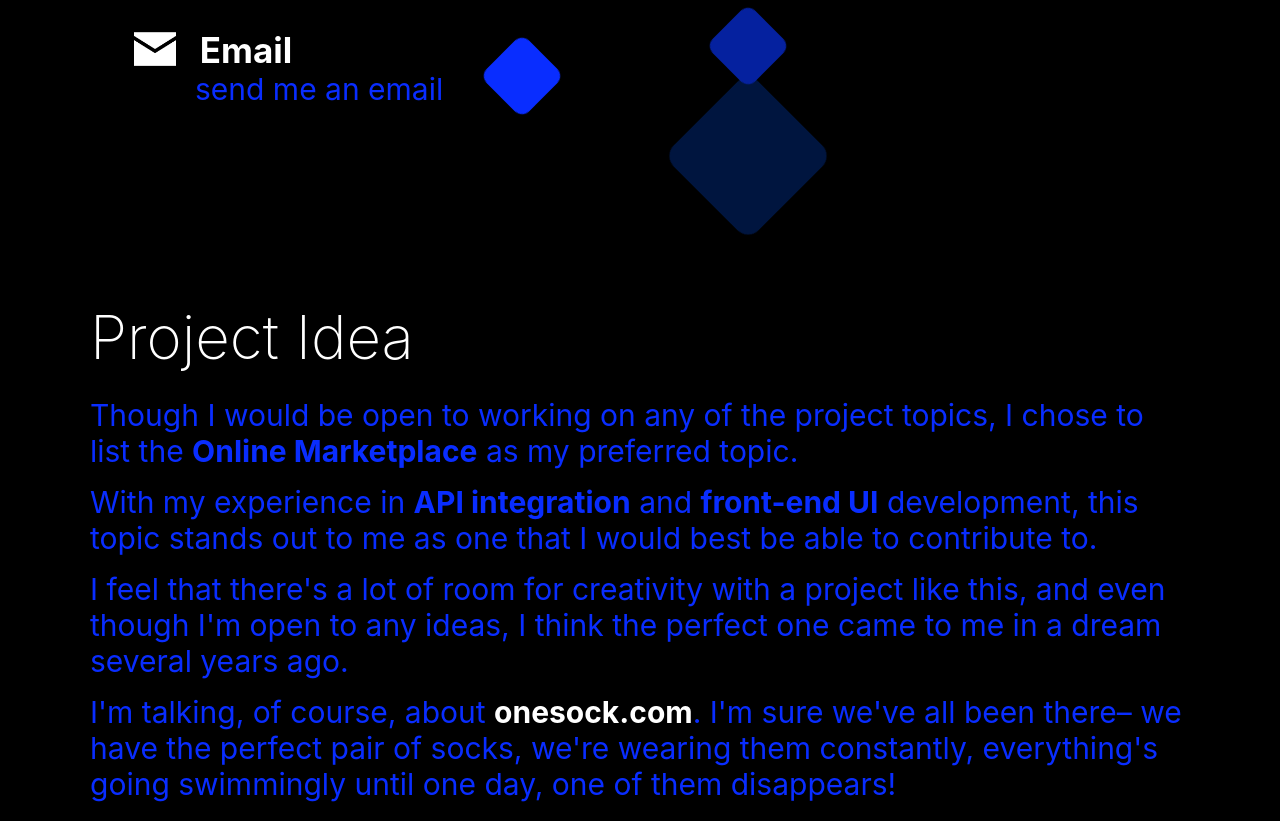
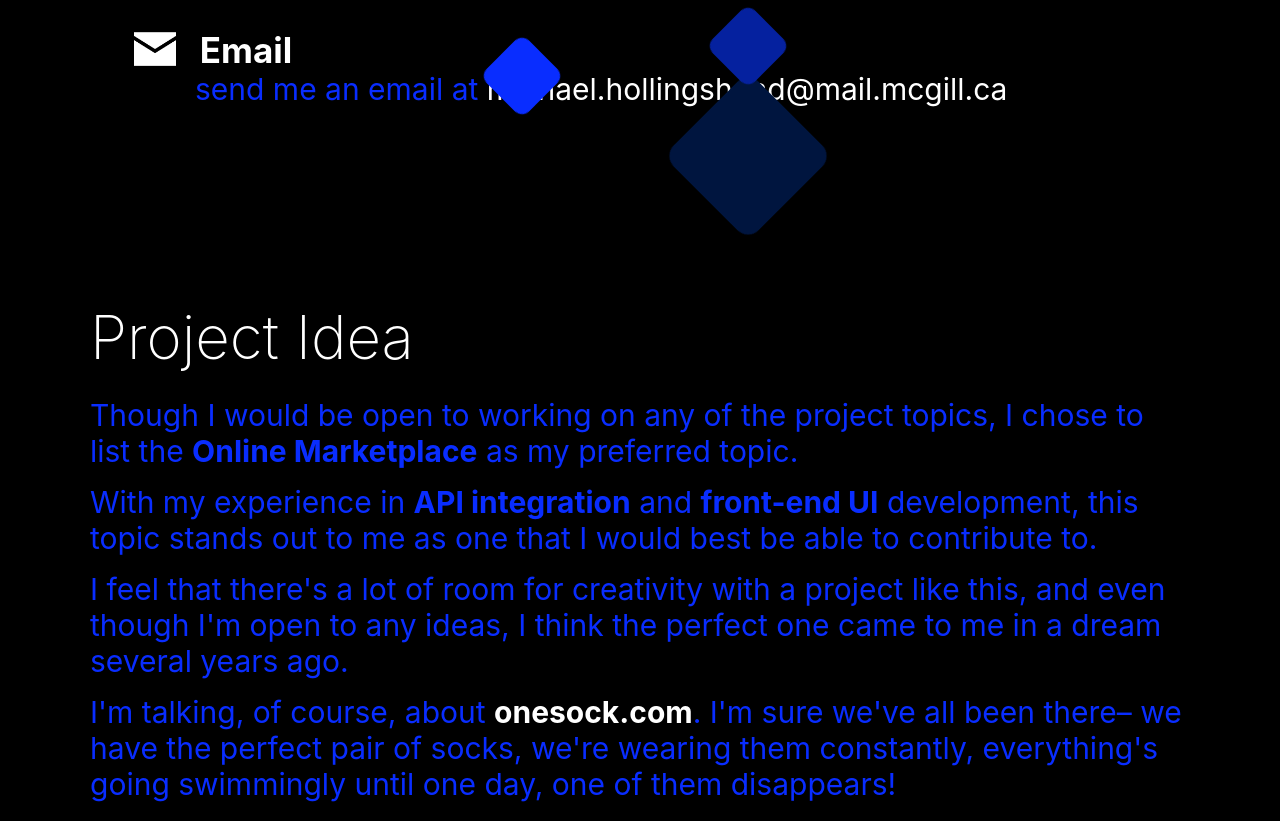
Before and after one commit to mhollingshead/comp307-bio, a plain HTML site: page index.html in a window 1280 px wide. Shown: the part 1046-1867 px from the top of the page. Drawn offline with nearby package versions, Linux system fonts and the light colour scheme; a script that the page names is missing.

Commit message:
Update index.html

```diff
--- a/index.html
+++ b/index.html
@@ -87,7 +87,7 @@
                     <strong> Email</strong>
                   </a>
                   <div class="blue" style="padding-left: 65px;">
-                    <p>send me an email</p>
+                    <p>send me an email at <a href="mailto:michael.hollingshead@mail.mcgill.ca">michael.hollingshead@mail.mcgill.ca</a></p>
                   </div>
                 </li>
             </ul>
```
